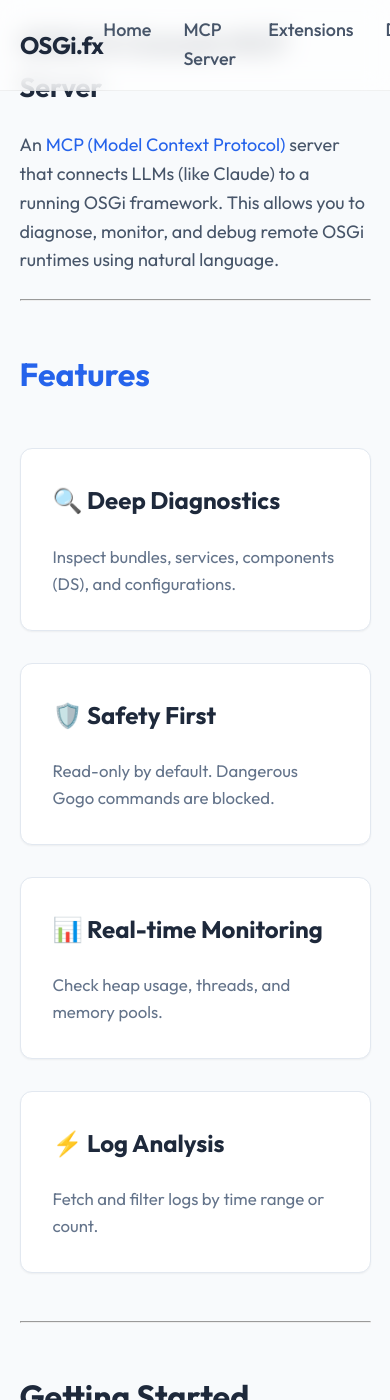
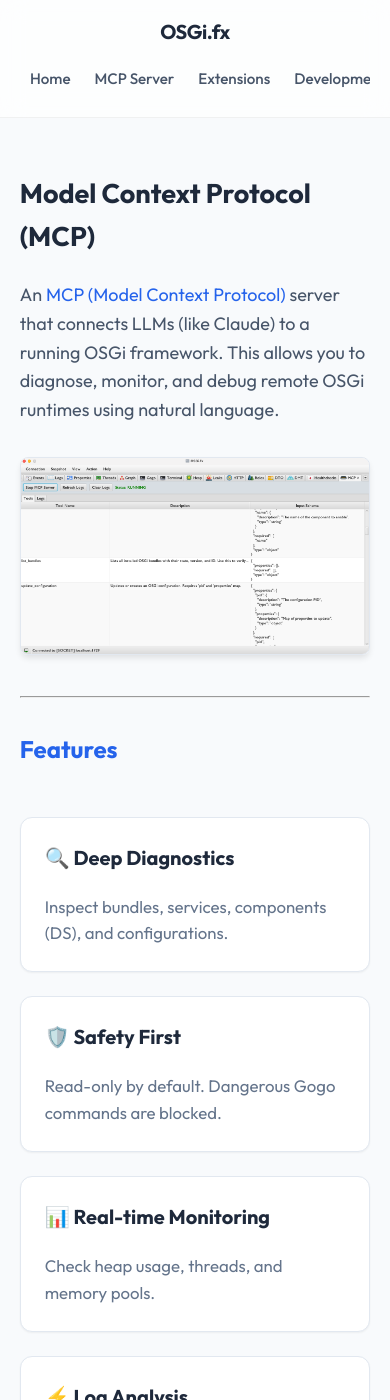
Before and after one commit to amitjoy/osgifx, a Jekyll site: the page built from mcp-server.md, in a window 390 px wide and 1400 px high. Built offline with Jekyll 4.4.1, drawn with Linux system fonts in a browser that asks for light colours; some of the changed text lies outside the part shown.

Commit message:
Improved mobile responsiveness and documentation
Implemented CSS media queries to enhance the layout on smaller screens and removed the obsolete scale-fix script.

Refined documentation for headless launches to emphasize module-aware launchers and added new feature descriptions to the MCP server page.

Updated project screenshots to reflect current changes.

```diff
--- a/_layouts/default.html
+++ b/_layouts/default.html
@@ -61,7 +61,7 @@
       <div class="copyright">
         &copy; {{ site.time | date: '%Y' }} OSGi.fx. Licensed under Apache 2.0.
         {% if site.github.is_project_page %}
-        <span class="separator">&bull;</span> Maintained by <a href="{{ site.github.owner_url }}">{{ site.github.owner_name }}</a>
+        <span class="separator">&bull;</span> Maintained by <a href="{{ site.github.owner_url }}">Amit Kumar Mondal</a>
         {% endif %}
       </div>
       <div class="social-links">
@@ -70,7 +70,7 @@
     </div>
   </footer>
 
-  <script src="{{ "/assets/js/scale.fix.js" | relative_url }}"></script>
+
   <script src="{{ "/assets/js/github-alerts.js" | relative_url }}"></script>
 </body>
 
--- a/assets/css/style.scss
+++ b/assets/css/style.scss
@@ -15,15 +15,22 @@
   --white: #ffffff;
   --glass-bg: rgba(255, 255, 255, 0.7);
   --glass-border: rgba(255, 255, 255, 0.3);
-  --shadow-sm: 0 1px 2px 0 rgb(0 0 0 / 0.05);
-  --shadow-md: 0 4px 6px -1px rgb(0 0 0 / 0.1), 0 2px 4px -2px rgb(0 0 0 / 0.1);
-  --shadow-lg: 0 10px 15px -3px rgb(0 0 0 / 0.1), 0 4px 6px -4px rgb(0 0 0 / 0.1);
+  --shadow-sm: 0 1px 2px 0 rgba(0, 0, 0, 0.05);
+  --shadow-md: 0 4px 6px -1px rgba(0, 0, 0, 0.1), 0 2px 4px -2px rgba(0, 0, 0, 0.1);
+  --shadow-lg: 0 10px 15px -3px rgba(0, 0, 0, 0.1), 0 4px 6px -4px rgba(0, 0, 0, 0.1);
   --radius-md: 0.5rem;
   --radius-lg: 0.75rem;
 }
 
 @import url('https://fonts.googleapis.com/css2?family=Outfit:wght@300;400;500;600;700;800&display=swap');
 @import url('https://fonts.googleapis.com/css2?family=JetBrains+Mono:wght@400;500&display=swap');
+
+/* Global Reset */
+*,
+*::before,
+*::after {
+  box-sizing: border-box;
+}
 
 body {
   font-family: 'Outfit', system-ui, -apple-system, sans-serif;
@@ -33,6 +40,8 @@
   margin: 0;
   padding: 0;
   font-size: 1.125rem;
+  padding-bottom: 60px;
+  /* Space for fixed footer */
 }
 
 /* Layout Overrides */
@@ -45,34 +54,39 @@
 
 /* Header customization */
 header {
-  background: white; /* Fallback */
+  background: white;
+  /* Fallback */
   background: var(--glass-bg);
   backdrop-filter: blur(12px);
   -webkit-backdrop-filter: blur(12px);
-  border-bottom: 1px solid rgba(0,0,0,0.05);
+  border-bottom: 1px solid rgba(0, 0, 0, 0.05);
   padding: 1rem 0;
   position: fixed;
   top: 0;
   left: 0;
   z-index: 1000;
   width: 100%;
-  float: none; /* Override theme */
-  text-align: left; /* Override theme */
+  float: none;
+  /* Override theme */
+  text-align: left;
+  /* Override theme */
 }
 
 /* Override theme sidebar behavior */
 @media screen and (min-width: 768px) {
   header {
-     width: 100%;
-     position: fixed;
+    width: 100%;
+    position: fixed;
   }
+
   section {
     width: 100%;
     margin: 0 auto;
     padding: 7rem 0 2rem;
   }
+
   /* Reduce padding when hero is present */
-  .hero + .wrapper section {
+  .hero+.wrapper section {
     padding-top: 0;
   }
 }
@@ -99,7 +113,8 @@
 }
 
 header p {
-  display: none; /* Hide tagline in header, move to hero */
+  display: none;
+  /* Hide tagline in header, move to hero */
 }
 
 nav ul {
@@ -113,12 +128,14 @@
 nav a {
   color: var(--secondary-color);
   font-weight: 500;
-  text-transform: capitalize; /* Ensure nice casing */
+  text-transform: capitalize;
+  /* Ensure nice casing */
   transition: color 0.2s;
   text-decoration: none;
 }
 
-nav a:hover, nav a.active {
+nav a:hover,
+nav a.active {
   color: var(--primary-color);
 }
 
@@ -156,9 +173,9 @@
   display: inline-flex;
   align-items: center;
   justify-content: center;
-  padding: 0.75rem 1.5rem;
+  padding: 0.5rem 1rem;
   border-radius: var(--radius-md);
-  font-weight: 600;
+  font-weight: 500;
   transition: all 0.2s;
   text-decoration: none;
 }
@@ -171,6 +188,7 @@
 
 .btn-primary:hover {
   background-color: var(--primary-dark);
+  color: white;
   transform: translateY(-1px);
 }
 
@@ -187,7 +205,12 @@
 }
 
 /* Content Typography */
-h1, h2, h3, h4, h5, h6 {
+h1,
+h2,
+h3,
+h4,
+h5,
+h6 {
   color: var(--text-color);
   scroll-margin-top: 5rem;
   position: relative;
@@ -196,7 +219,8 @@
 h2 {
   font-size: 2rem;
   margin-top: 3rem;
-  border-bottom: none; /* Override theme */
+  border-bottom: none;
+  /* Override theme */
   margin-bottom: 1.5rem;
 }
 
@@ -221,9 +245,11 @@
 }
 
 /* Code Blocks */
-pre, code {
+pre,
+code {
   font-family: 'JetBrains Mono', monospace;
   font-size: 0.9em;
+  overflow-wrap: anywhere;
 }
 
 pre {
@@ -317,29 +343,43 @@
   background-color: #f8fafc;
 }
 
-/* Footer */
+/* Footer (Sticky/Fixed on Desktop) */
 footer {
-  margin-top: 5rem;
-  padding: 1.5rem 0;
+  position: fixed;
+  bottom: 0;
+  left: 0;
+  width: 100%;
+  margin-top: 0;
+  padding: 1rem 0;
   background-color: white;
   border-top: 1px solid #f1f5f9;
+  z-index: 1000;
+  box-shadow: 0 -1px 2px 0 rgba(0, 0, 0, 0.05);
 }
 
 .footer-content {
   max-width: 1200px;
   width: 90%;
   margin: 0 auto;
+  position: relative;
+  /* For absolute positioning of children */
   display: flex;
-  justify-content: space-between;
+  justify-content: center;
+  /* Perfectly center the copyright */
   align-items: center;
-  color: var(--text-light);
+  color: var(--secondary-color);
   font-size: 1rem;
 }
 
 .copyright {
+  /* Implicitly centered by justify-content: center on parent */
   display: flex;
   align-items: center;
   gap: 0.5rem;
+  justify-content: center;
+  text-align: center;
+  color: var(--text-color);
+  font-weight: 500;
 }
 
 .separator {
@@ -347,17 +387,22 @@
 }
 
 .footer-content a {
-  color: var(--text-color);
-  font-weight: 500;
+  color: var(--primary-color);
+  font-weight: 600;
   text-decoration: none;
   transition: color 0.2s;
 }
 
 .footer-content a:hover {
-  color: var(--primary-color);
+  color: var(--primary-dark);
 }
 
 .social-links {
+  position: absolute;
+  /* Take out of flow to prevent pushing center content */
+  right: 0;
+  top: 50%;
+  transform: translateY(-50%);
   display: flex;
   gap: 1.25rem;
 }
@@ -395,7 +440,8 @@
   margin: 1.5rem 0;
   padding: 1rem 1.5rem;
   color: var(--secondary-color);
-  font-style: normal; /* Override default italic */
+  font-style: normal;
+  /* Override default italic */
   border-radius: 0 var(--radius-md) var(--radius-md) 0;
 }
 
@@ -411,8 +457,10 @@
   padding: 0.5rem 1rem;
   margin-bottom: 1rem;
   border-left: 0.25em solid;
-  border-radius: 6px; /* Override previous blockquote radius */
-  background-color: var(--white); /* Default, specific types override */
+  border-radius: 6px;
+  /* Override previous blockquote radius */
+  background-color: var(--white);
+  /* Default, specific types override */
 }
 
 .markdown-alert-title {
@@ -433,8 +481,10 @@
 /* Note */
 .markdown-alert-note {
   border-left-color: #0969da;
-  background-color: #f8fafc; /* light blue-ish/gray */
+  background-color: #f8fafc;
+  /* light blue-ish/gray */
 }
+
 .markdown-alert-note .markdown-alert-title {
   color: #0969da;
 }
@@ -442,8 +492,10 @@
 /* Tip */
 .markdown-alert-tip {
   border-left-color: #1a7f37;
-  background-color: #f0fdf4; /* light green */
+  background-color: #f0fdf4;
+  /* light green */
 }
+
 .markdown-alert-tip .markdown-alert-title {
   color: #1a7f37;
 }
@@ -451,8 +503,10 @@
 /* Important */
 .markdown-alert-important {
   border-left-color: #8250df;
-  background-color: #faf5ff; /* light purple */
+  background-color: #faf5ff;
+  /* light purple */
 }
+
 .markdown-alert-important .markdown-alert-title {
   color: #8250df;
 }
@@ -460,8 +514,10 @@
 /* Warning */
 .markdown-alert-warning {
   border-left-color: #9a6700;
-  background-color: #fffbeb; /* light yellow */
+  background-color: #fffbeb;
+  /* light yellow */
 }
+
 .markdown-alert-warning .markdown-alert-title {
   color: #9a6700;
 }
@@ -469,8 +525,10 @@
 /* Caution */
 .markdown-alert-caution {
   border-left-color: #d1242f;
-  background-color: #fef2f2; /* light red */
+  background-color: #fef2f2;
+  /* light red */
 }
+
 .markdown-alert-caution .markdown-alert-title {
   color: #d1242f;
 }
@@ -481,6 +539,121 @@
   color: var(--text-color);
   padding: 1rem;
 }
-blockquote.markdown-alert > *:last-child {
+
+blockquote.markdown-alert>*:last-child {
   margin-bottom: 0;
 }
+
+/* Mobile Responsiveness */
+@media screen and (max-width: 768px) {
+
+  /* Layout adjustments */
+  .wrapper {
+    width: 95%;
+    padding: 0 10px;
+  }
+
+  /* Header adjustments */
+  header {
+    position: relative;
+    float: none;
+    width: 100%;
+    height: auto;
+    padding: 1rem 0;
+  }
+
+  .header-container {
+    flex-direction: column;
+    align-items: flex-start;
+    gap: 1rem;
+  }
+
+  header h1 {
+    font-size: 1.25rem;
+    width: 100%;
+    text-align: center;
+  }
+
+  nav {
+    width: 100%;
+    overflow-x: auto;
+    -webkit-overflow-scrolling: touch;
+    padding-bottom: 0.5rem;
+  }
+
+  nav ul {
+    width: max-content;
+    padding: 0 10px;
+    gap: 1.5rem;
+  }
+
+  nav a {
+    font-size: 0.95rem;
+    white-space: nowrap;
+  }
+
+  /* Hero Section adjustments */
+  .hero {
+    padding: 2rem 1rem;
+    margin-top: 0;
+  }
+
+  .hero h1 {
+    font-size: 2rem;
+    line-height: 1.2;
+  }
+
+  .hero p {
+    font-size: 1rem;
+  }
+
+  .hero-actions {
+    flex-direction: column;
+    width: 100%;
+    align-items: center;
+  }
+
+  .btn {
+    width: 100%;
+    max-width: 350px;
+    /* Prevent being too wide */
+  }
+
+  /* Main Content adjustments */
+  section {
+    width: 100%;
+    float: none;
+    padding: 2rem 0;
+  }
+
+  h2 {
+    font-size: 1.5rem;
+    margin-top: 2rem;
+  }
+
+  h3 {
+    font-size: 1.25rem;
+  }
+
+  /* Features Grid adjustments */
+  .features-grid {
+    grid-template-columns: 1fr;
+    gap: 1.5rem;
+  }
+
+  .feature-card {
+    padding: 1.5rem;
+  }
+
+  /* Table adjustments */
+  table {
+    display: block;
+    overflow-x: auto;
+    white-space: nowrap;
+  }
+
+  /* Footer adjustments: Hide on mobile */
+  footer {
+    display: none;
+  }
+}
--- a/assets/js/scale.fix.js
+++ /dev/null
@@ -1,27 +0,0 @@
-(function(document) {
-    var metas = document.getElementsByTagName('meta'),
-        changeViewportContent = function(content) {
-            for (var i = 0; i < metas.length; i++) {
-                if (metas[i].name == "viewport") {
-                    metas[i].content = content;
-                }
-            }
-        },
-        initialize = function() {
-            changeViewportContent("width=device-width, minimum-scale=1.0, maximum-scale=1.0");
-        },
-        gestureStart = function() {
-            changeViewportContent("width=device-width, minimum-scale=0.25, maximum-scale=1.6");
-        },
-        gestureEnd = function() {
-            initialize();
-        };
-
-
-    if (navigator.userAgent.match(/iPhone/i)) {
-        initialize();
-
-        document.addEventListener("touchstart", gestureStart, false);
-        document.addEventListener("touchend", gestureEnd, false);
-    }
-})(document);
--- a/mcp-server.md
+++ b/mcp-server.md
@@ -4,9 +4,13 @@
 permalink: /mcp-server
 ---
 
-# OSGi.fx Console MCP Server
+# Model Context Protocol (MCP)
 
 An [MCP (Model Context Protocol)](https://modelcontextprotocol.io/) server that connects LLMs (like Claude) to a running OSGi framework. This allows you to diagnose, monitor, and debug remote OSGi runtimes using natural language.
+
+<div style="text-align: center; margin: 2rem 0;">
+  <img src="screenshots/7.png" alt="OSGi.fx MCP Server" style="border: 1px solid #e2e8f0; border-radius: 0.5rem; max-width: 100%; box-shadow: 0 4px 6px -1px rgba(0, 0, 0, 0.1);" />
+</div>
 
 ---
 
@@ -28,6 +32,14 @@
     <div class="feature-card">
         <h3>⚡ Log Analysis</h3>
         <p>Fetch and filter logs by time range or count.</p>
+    </div>
+    <div class="feature-card">
+        <h3>🛠️ Full Control</h3>
+        <p>Start/stop bundles, toggle components, and update configurations (when permitted).</p>
+    </div>
+    <div class="feature-card">
+        <h3>🔌 Extensibility</h3>
+        <p>Run custom Agent Extensions to interact with your specific domain logic.</p>
     </div>
 </div>
 
```
Also changed, not shown: other parts of mcp-server.md (+10 -4 lines), headless-launch.md (+2 -1 lines), index.md (+7 -4 lines), screenshots/6.png, screenshots/7.png (added).
